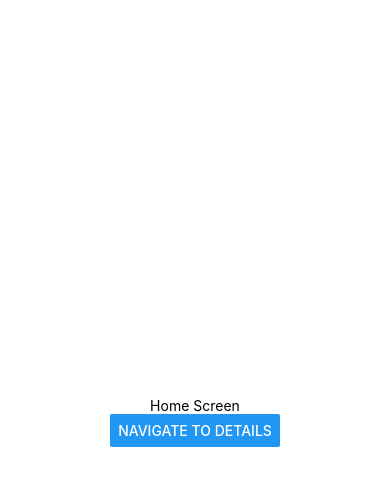
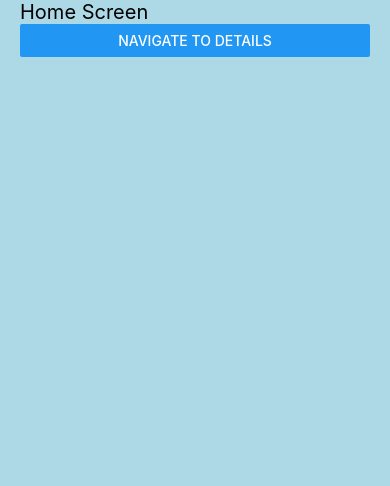
Before and after one commit to jamzi/introduction-to-react-native-with-expo, a React Native app: screen /Home in a window 390 px wide. Shown: the top 486 px of the page. Built offline with nearby package versions, Linux system fonts and the light colour scheme.

Commit message:
added styles + safe area insets

```diff
--- a/src/HomeScreen.tsx
+++ b/src/HomeScreen.tsx
@@ -1,14 +1,17 @@
 import { StyleSheet, View, Text, Button } from "react-native";
 import { HomeScreenProps } from "./navigation/types";
+import { useSafeAreaInsets } from "react-native-safe-area-context";
 
 export default function HomeScreen({ navigation }: HomeScreenProps) {
+  const insets = useSafeAreaInsets();
+
   const navigateToDetails = () => {
     navigation.navigate("Details", { email: "test@test.com" });
   };
 
   return (
-    <View style={styles.container}>
-      <Text>Home Screen</Text>
+    <View style={[styles.container, { paddingTop: insets.top }]}>
+      <Text style={styles.text}>Home Screen</Text>
       <Button title="Navigate to Details" onPress={navigateToDetails} />
     </View>
   );
@@ -17,8 +20,8 @@ export default function HomeScreen({ navigation }: HomeScreenProps) {
 const styles = StyleSheet.create({
   container: {
     flex: 1,
-    backgroundColor: "#fff",
-    alignItems: "center",
-    justifyContent: "center",
+    backgroundColor: "lightblue",
+    paddingHorizontal: 20,
   },
+  text: { fontSize: 20 },
 });
```
